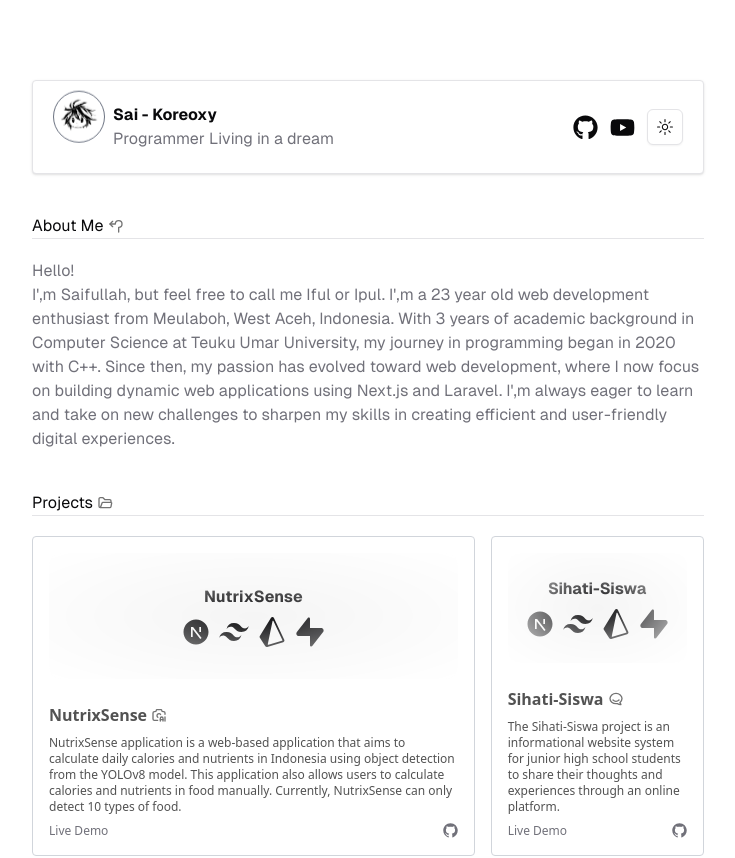
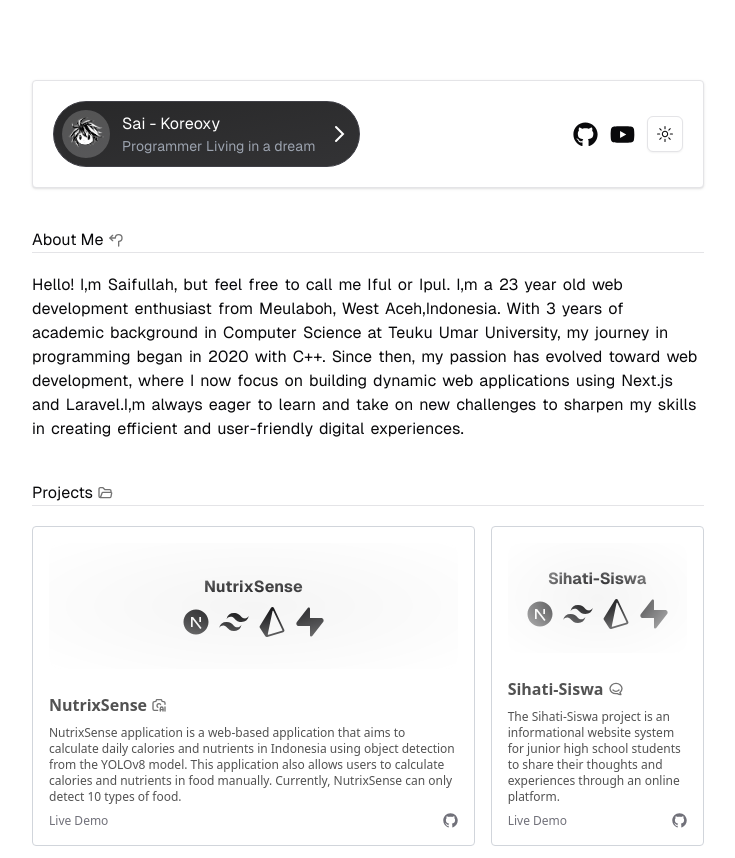
Before and after one commit to koreoxy/sai-koreoxy, a Next.js app: page / in a window 1280 px wide. Shown: the top 858 px of the page, without its empty margins (272-1007 px from the left). Built offline with nearby package versions, Linux system fonts and the light colour scheme; no server answers.

Commit message:
add : animation for avatar and text about

```diff
--- /dev/null
+++ b/components/AvatarBar.tsx
@@ -0,0 +1,41 @@
+import Image from "next/image";
+import Link from "next/link";
+import React from "react";
+
+const AvatarBar = () => {
+  return (
+    <Link
+      href="https://github.com/koreoxy"
+      target="_blank"
+      title="My Github"
+      className="relative group flex items-center gap-3 justify-center bg-gradient-to-br from-[#282829] to-[#333335] dark:from-[#000000] dark:to-[#000000] text-white p-2 rounded-full overflow-hidden border border-zinc-700 ring-1 ring-transparent hover:ring hover:ring-zinc-600 hover:shadow-xl duration-300"
+    >
+      <div className="h-[100px] w-10 bg-gradient-to-r from-white/10 via-white/50 to-white/10 absolute blur-sm -rotate-45 -left-16 group-hover:left-[150%] duration-700 transition-none group-hover:transition-all group-hover:duration-700 group-hover:delay-200" />
+
+      <div className="relative size-10 md:size-12 rounded-full overflow-hidden bg-white/20">
+        <Image src="/avatar.png" alt="avatar img" fill />
+      </div>
+      <div className="text-left">
+        <div className="text-sm md:text-base">Sai - Koreoxy</div>
+        <div className="text-xs md:text-sm text-gray-400">
+          Programmer Living in a dream
+        </div>
+      </div>
+
+      <svg
+        className="w-6 h-6 group-hover:translate-x-2 transition-all duration-300"
+        viewBox="0 0 24 24"
+        fill="none"
+      >
+        <path
+          d="M9 5l7 7-7 7"
+          stroke="currentColor"
+          strokeWidth={2}
+          strokeLinecap="round"
+        />
+      </svg>
+    </Link>
+  );
+};
+
+export default AvatarBar;
--- a/components/about-me.tsx
+++ b/components/about-me.tsx
@@ -1,17 +1,25 @@
+"use client";
+
+import { motion } from "framer-motion";
+
 const AboutMe = () => {
+  const headline =
+    "Hello! I,m Saifullah, but feel free to call me Iful or Ipul. I,m a 23 year old web development enthusiast from Meulaboh, West Aceh,Indonesia. With 3 years of academic background in Computer Science at Teuku Umar University, my journey in programming began in 2020 with C++. Since then, my passion has evolved toward web development, where I now focus on building dynamic web applications using Next.js and Laravel.I,m always eager to learn and take on new challenges to sharpen my skills in creating efficient and user-friendly digital experiences.";
+  const words = headline.split(" ");
+
   return (
     <div>
-      <p className="text-muted-foreground">
-        Hello! <br />
-        I&apos;,m Saifullah, but feel free to call me Iful or Ipul. I&apos;,m a
-        23 year old web development enthusiast from Meulaboh, West Aceh,
-        Indonesia. With 3 years of academic background in Computer Science at
-        Teuku Umar University, my journey in programming began in 2020 with C++.
-        Since then, my passion has evolved toward web development, where I now
-        focus on building dynamic web applications using Next.js and Laravel.
-        I&apos;,m always eager to learn and take on new challenges to sharpen my
-        skills in creating efficient and user-friendly digital experiences.
-      </p>
+      {words.map((letter, index) => (
+        <motion.p
+          initial={{ filter: "blur(10px)", opacity: 0, y: 12 }}
+          animate={{ filter: "blur(0)", opacity: 1, y: 0 }}
+          transition={{ duration: 0.2, delay: 0.05 * index }}
+          key={index}
+          className="dark:text-white inline-block mr-1.5"
+        >
+          {letter === " " ? " " : letter}
+        </motion.p>
+      ))}
     </div>
   );
 };
--- a/components/navbar.tsx
+++ b/components/navbar.tsx
@@ -1,24 +1,15 @@
 import Link from "next/link";
 import { ToggleTheme } from "./toggle-theme";
 import { Card } from "./ui/card";
-import Image from "next/image";
 import { FaGithub, FaYoutube } from "react-icons/fa";
+import AvatarBar from "./AvatarBar";
 
 const Navbar = () => {
   return (
     <div>
       <Card className="flex gap-2 p-5 justify-between rounded-sm">
         <div className="flex flex-row items-center gap-2">
-          <div className="animate-bounce duration-[10000ms] ease-in-out border border-gray-500 rounded-full hover:animate-none hover:ease-linear hover:cursor-pointer">
-            <Image src="/avatar.png" width={50} height={50} alt="sa" />
-          </div>
-
-          <div className="flex flex-col">
-            <h1 className="font-bold">Sai - Koreoxy</h1>
-            <h2 className="text-muted-foreground">
-              Programmer Living in a dream
-            </h2>
-          </div>
+          <AvatarBar />
         </div>
 
         <div className="flex flex-row gap-3 items-center justify-center">
--- a/package.json
+++ b/package.json
@@ -22,9 +22,9 @@
     "bcryptjs": "^2.4.3",
     "class-variance-authority": "^0.7.0",
     "clsx": "^2.1.1",
-    "framer-motion": "^11.11.9",
+    "framer-motion": "^11.18.2",
     "lucide-react": "^0.453.0",
-    "next": "14.2.15",
+    "next": "^14.2.24",
     "next-auth": "^5.0.0-beta.25",
     "next-themes": "^0.3.0",
     "react": "^18",
```
Also changed, not shown: 1 other file (tests, documents, lock files or other folders).
